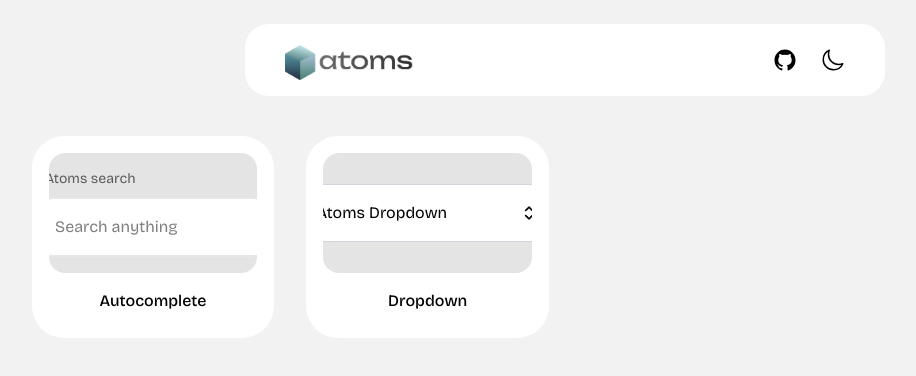
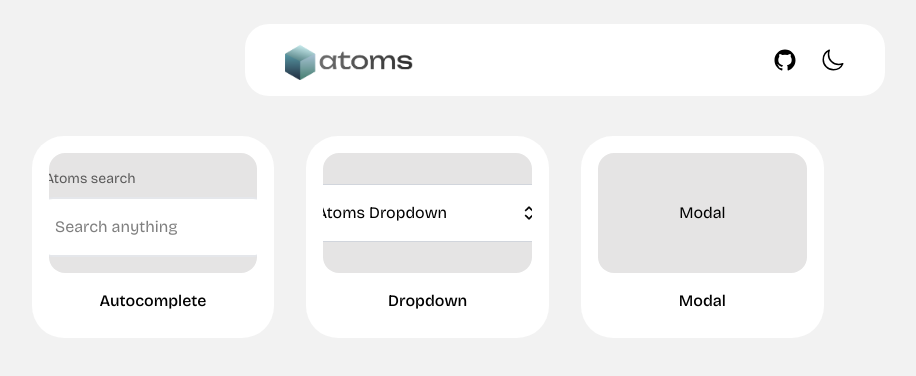
Before and after one commit to gokulcodes/atoms, a React (Vite) app: page / in a window 1280 px wide. Shown: the top 376 px of the page, without its empty margins (75-991 px from the left). Built offline with nearby package versions, Linux system fonts and the light colour scheme; a web font is replaced by a local one.

Commit message:
Modal component added

```diff
--- /dev/null
+++ b/src/components/ModalDialog/index.jsx
@@ -0,0 +1,4 @@
+function Modal() {
+	return <div>Modal</div>;
+}
+export default Modal;
--- a/src/core/ComponentDictionary.jsx
+++ b/src/core/ComponentDictionary.jsx
@@ -1,5 +1,6 @@
 /** @format */
 
+import Modal from '@/components/ModalDialog';
 import Autocomplete from '../components/Autocomplete';
 import Dropdown from '../components/Dropdown';
 
@@ -9,14 +10,18 @@ export const allComponents = [
 		name: 'Autocomplete',
 		component: <Autocomplete />,
 		readMeUrl: `https://raw.githubusercontent.com/gokulcodes/atoms/refs/heads/main/src/components/Autocomplete/README.md`,
-		previewImage: 'https://dummyimage.com/16:9x1080',
 	},
 	{
 		id: 'dropdown',
 		name: 'Dropdown',
 		component: <Dropdown />,
 		readMeUrl: `https://raw.githubusercontent.com/gokulcodes/atoms/refs/heads/main/src/components/Dropdown/README.md`,
-		previewImage: 'https://dummyimage.com/16:9x1080',
+	},
+	{
+		id: 'modal',
+		name: 'Modal',
+		component: <Modal />,
+		readMeUrl: `https://raw.githubusercontent.com/gokulcodes/atoms/refs/heads/main/src/components/ModalDialog/README.md`,
 	},
 ];
 
```
Also changed, not shown: src/components/ModalDialog/README.md (added).
